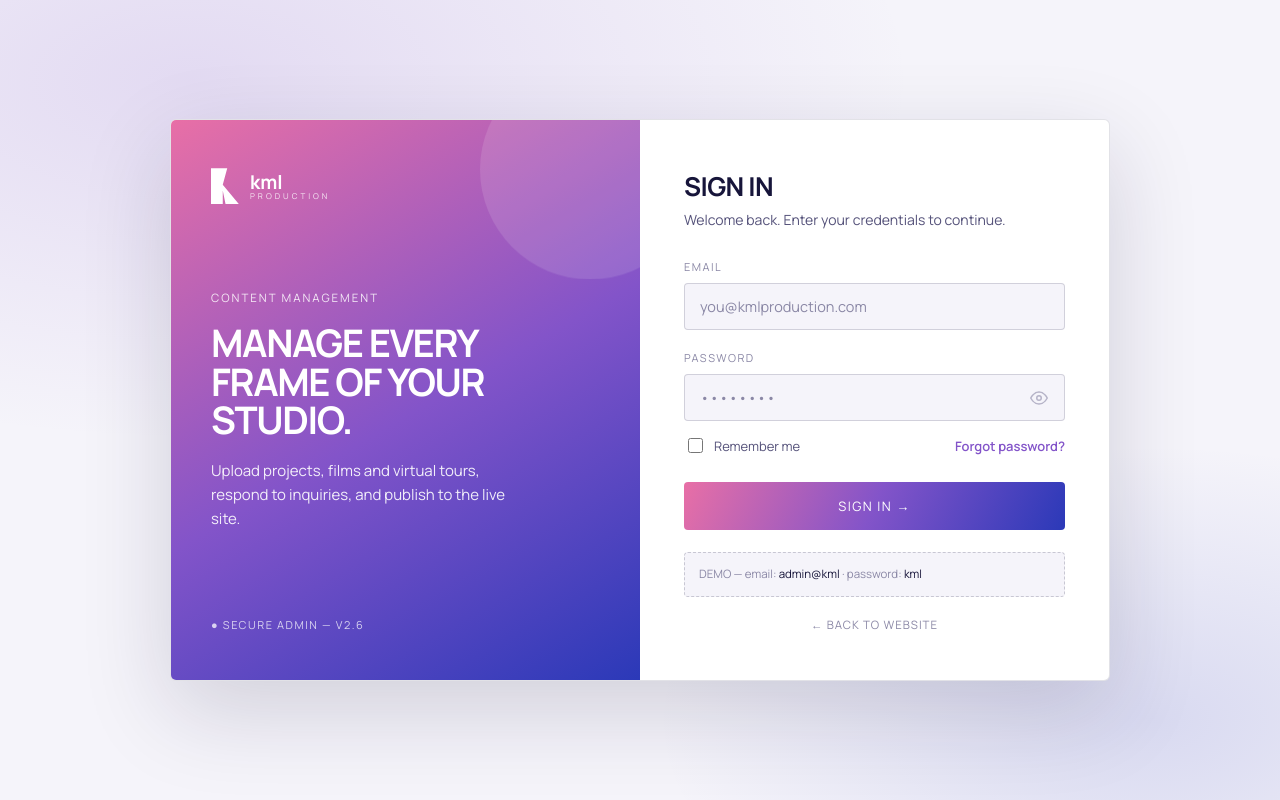
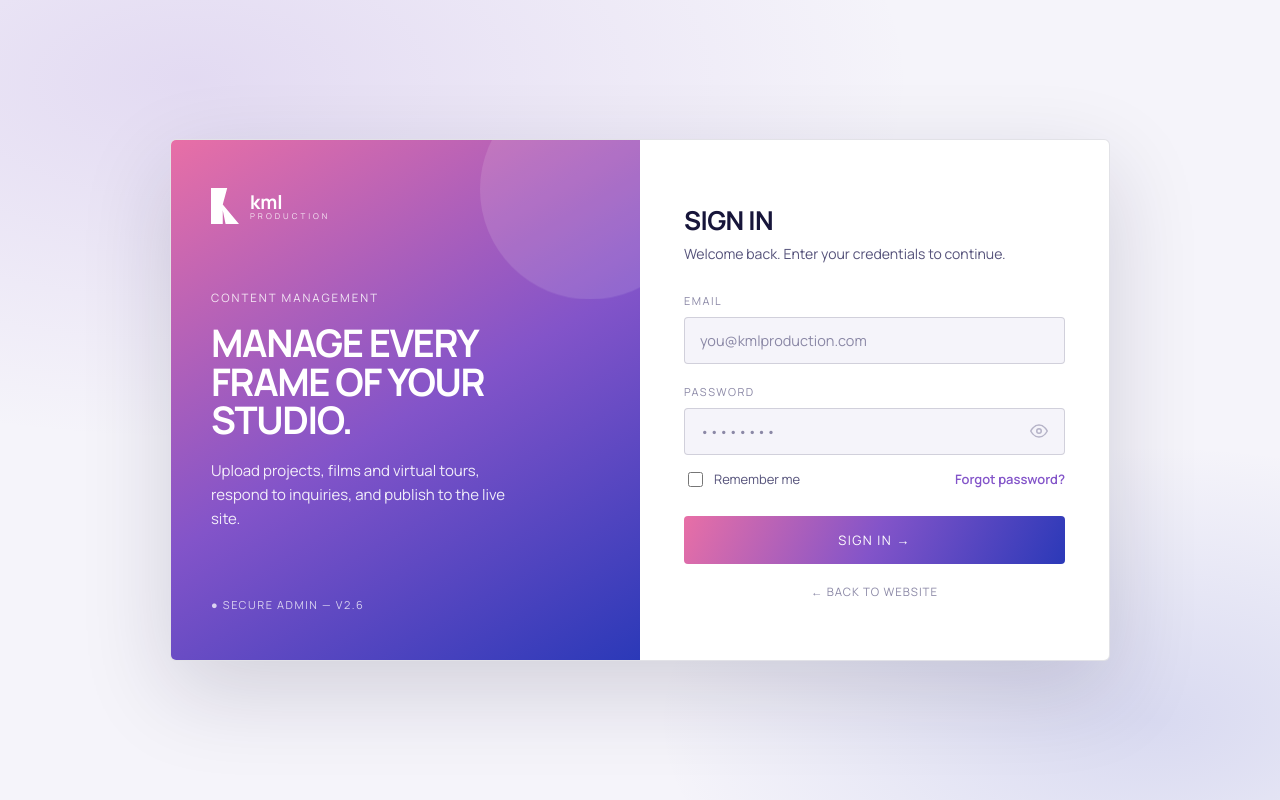
Before and after one commit to Dileeka11/Kasu-Media-Labs, a React (Vite) app in the folder frontend/: page /admin/login in a window 1280 px wide. Built offline with nearby package versions, Linux system fonts and the light colour scheme; no server answers.

Commit message:
refactor: remove demo credentials display from login page

```diff
--- a/frontend/src/pages/Login.tsx
+++ b/frontend/src/pages/Login.tsx
@@ -193,22 +193,6 @@ export default function Login() {
             {busy ? 'Signing in…' : 'Sign in →'}
           </button>
 
-          <div
-            style={{
-              marginTop: 22,
-              padding: '12px 14px',
-              background: 'var(--bg)',
-              border: '1px dashed rgba(23,21,58,.2)',
-              borderRadius: 4,
-              fontFamily: 'var(--ui-font)',
-              fontSize: 11.5,
-              color: 'var(--ink-3)',
-              lineHeight: 1.6,
-            }}
-          >
-            DEMO — email: <span style={{ color: 'var(--ink)' }}>admin@kml</span> · password: <span style={{ color: 'var(--ink)' }}>kml</span>
-          </div>
-
           <Link
             to="/"
             className="k-mono"
```
